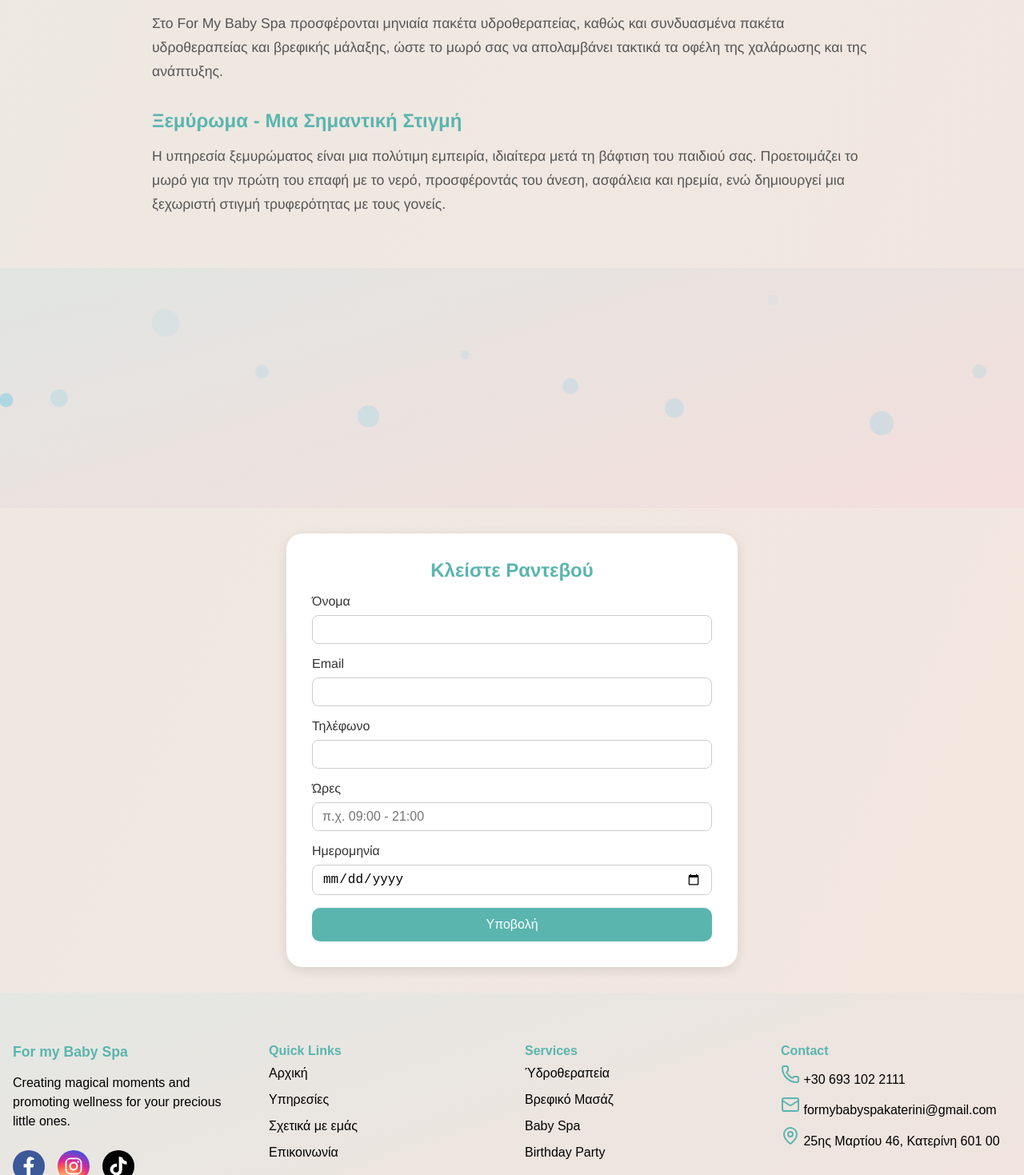
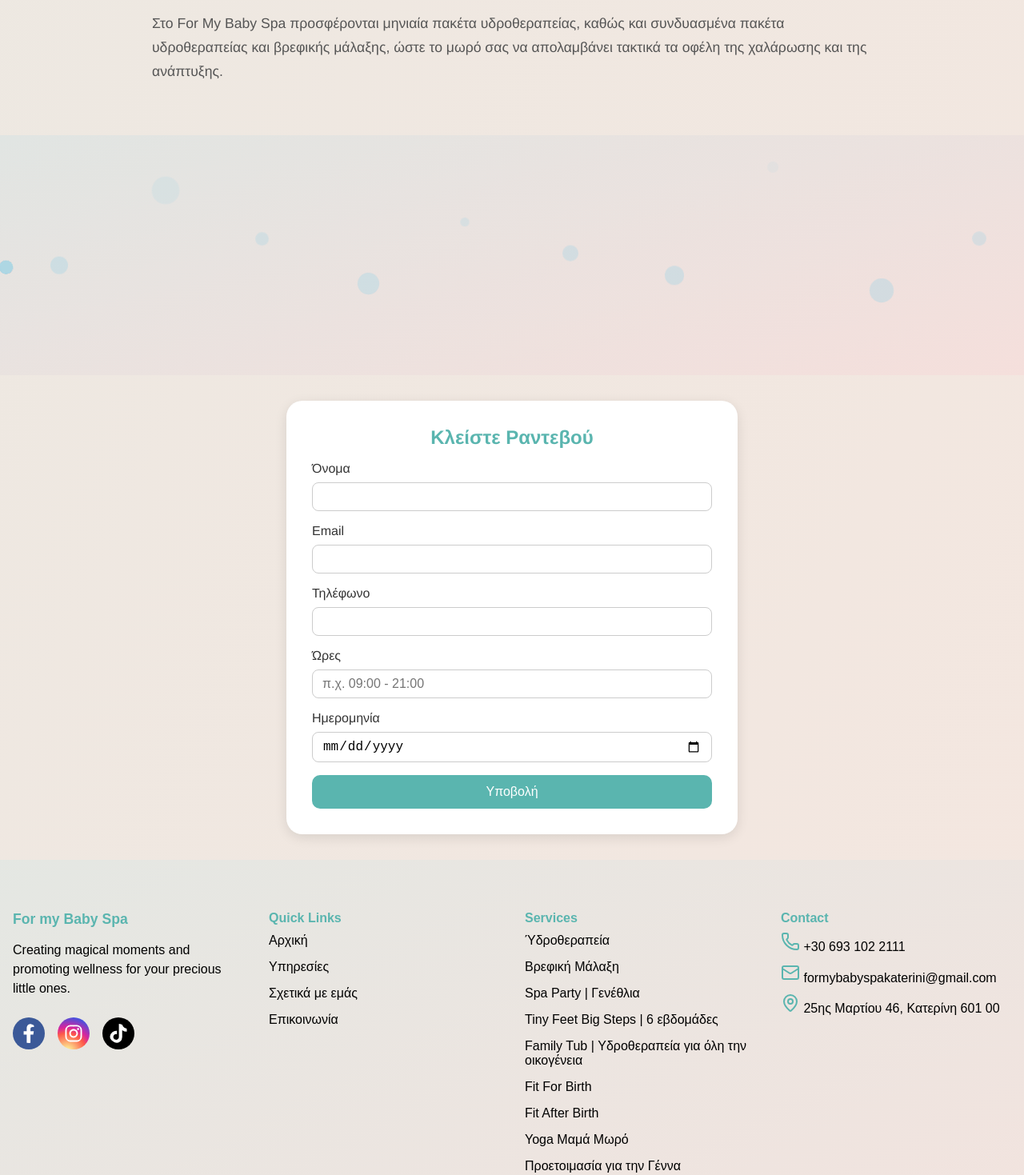
Before and after one commit to FlorianChazizi/formybabyspa, a React (Vite) app: page /hydrotherapy in a window 1280 px wide. Shown: the part 1521-2990 px from the top of the page at 80% size. Built offline with nearby package versions, Linux system fonts and the light colour scheme; no server answers.

Commit message:
typos in navbar,footer,service section, hydrotherapy

```diff
--- a/src/components/Footer.tsx
+++ b/src/components/Footer.tsx
@@ -54,9 +54,18 @@ export default function Footer() {
   <ul className="footer-list">
     {[
       { name: "Ύδροθεραπεία", url: "/hydrotherapy" },
-      { name: "Βρεφικό Μασάζ", url: "/massage" },
-      { name: "Baby Spa", url: "#service3" },
-      { name: "Birthday Party", url: "/party" },
+      { name: "Βρεφική Μάλαξη", url: "/massage" },
+      { name: "Spa Party | Γενέθλια", url: "/party" },
+      { name: "Tiny Feet Big Steps | 6 εβδομάδες", url: "/tiny-feet-big-steps" },
+      { name: "Family Tub | Υδροθεραπεία για όλη την οικογένεια", url: "/family-tub" },
+      { name: "Fit For Birth", url: "/fit-for-birth" },
+      { name: "Fit After Birth", url: "/fit-after-birth" },
+      { name: "Yoga Μαμά Μωρό", url: "/yoga-mama-mwro" },
+      { name: "Προετοιμασία για την Γέννα", url: "/proetimasia-gia-thn-genna" },
+      { name: "Μαθήματα Θηλασμού", url: "/mathimata-thilasmou" },
+      { name: "Μαθήματα Βρεφικής Μάλαξης", url: "/mathimata-vrefikis-malaxis" },
+      { name: "Ξεμύρωμα", url: "/ksemiroma" },
+
     ].map(service => (
       <li className="service-link" key={service.name}>
         <a
--- a/src/components/Hydrotherapy.tsx
+++ b/src/components/Hydrotherapy.tsx
@@ -65,12 +65,6 @@ export default function HydrotherapyPage() {
                 <p>Στο For My Baby Spa προσφέρονται μηνιαία πακέτα υδροθεραπείας, καθώς και
                     συνδυασμένα πακέτα υδροθεραπείας και βρεφικής μάλαξης, ώστε το μωρό σας να
                     απολαμβάνει τακτικά τα οφέλη της χαλάρωσης και της ανάπτυξης.</p>
-                <h2>Ξεμύρωμα - Μια Σημαντική Στιγμή</h2>
-                <p>Η υπηρεσία ξεμυρώματος είναι μια πολύτιμη εμπειρία, ιδιαίτερα μετά τη βάφτιση
-                    του παιδιού σας. Προετοιμάζει το μωρό για την πρώτη του επαφή με το νερό,
-                    προσφέροντάς του άνεση, ασφάλεια και ηρεμία, ενώ δημιουργεί μια ξεχωριστή
-                    στιγμή τρυφερότητας με τους γονείς.</p>
-
             </div>
 
             <BubblesBackground />
--- a/src/components/Navbar.tsx
+++ b/src/components/Navbar.tsx
@@ -50,7 +50,7 @@ export default function Navbar() {
             </a>
             <div className="dropdown-menu" >
               <a href="/hydrotherapy">Υδροθεραπεία</a>
-              <a href="/massage">Βρεφικό Μασάζ</a>
+              <a href="/massage">Βρεφική Μάλαξη</a>
               <a href="/party">Spa Party</a>
               <a href="/tiny-feet-big-steps">Tiny Feet Big Steps</a>
               <a href="/family-tub">Family Tub</a>
@@ -99,7 +99,7 @@ export default function Navbar() {
           {isServicesOpen && (
             <div className="mobile-dropdown">
               <a href="/hydrotherapy" onClick={() => setIsOpen(false)}>Υδροθεραπεία</a>
-              <a href="/massage" onClick={() => setIsOpen(false)}>Βρεφικό Μασάζ</a>
+              <a href="/massage" onClick={() => setIsOpen(false)}>Βρεφική Μάλαξη</a>
               <a href="/party" onClick={() => setIsOpen(false)}>Spa Party</a>
               <a href="/tiny-feet-big-steps" onClick={() => setIsOpen(false)}>Tiny Feet Big Steps</a>
               <a href="/family-tub" onClick={() => setIsOpen(false)}>Family Tub</a>
--- a/src/components/Party.tsx
+++ b/src/components/Party.tsx
@@ -1,12 +1,12 @@
-import partyImg from "../assets/Spa Party.jpg"; // replace with your image
+import partyImg from "../assets/Spa Party.jpg";
 import "../styles/party.css";
 import ContactForm from "./Contact-form";
 import BubblesBackground from "./BubblesBackground";
 import { useEffect } from "react";
 import { useLocation } from "react-router-dom";
-import party1Image from "../assets/section1.jpeg";     // image between package 1 & 2
-import party2Image from "../assets/section2.jpeg";     // image between package 2 & 3
-import party3Image from "../assets/section3.jpeg";     // image between package 3 & 4
+// import party1Image from "../assets/section1.jpeg";
+// import party2Image from "../assets/section2.jpeg";
+import party3Image from "../assets/section3.jpeg";
 export default function PartyPage() {
   const { pathname } = useLocation();
 
@@ -54,10 +54,10 @@ export default function PartyPage() {
         </ul>
 
         <p>
-          <b>Διάρκεια:</b><br />
+
          Για περισσότερες πληροφορίες ή διευκρινίσεις, μπορείτε να επικοινωνήσετε μαζί μας!
         </p>
-              <img src={party1Image} alt="Baby Spa Party - Πακέτο 1" className="package-image"  loading="lazy"/>
+              {/* <img src={party1Image} alt="Baby Spa Party - Πακέτο 1" className="package-image"  loading="lazy"/> */}
 
       {/* Πακέτο 2 */}
         <h3>Πακέτο 2 “Μαγικά Γενέθλια” ✨</h3>
@@ -77,10 +77,10 @@ export default function PartyPage() {
           <li>Ηλεκτρονικές προσκλήσεις</li>
         </ul>
         <p>
-          <b>Διάρκεια:</b><br />
+
          Για περισσότερες πληροφορίες ή διευκρινίσεις, μπορείτε να επικοινωνήσετε μαζί μας!
         </p>
-        <img src={party2Image} alt="Baby Spa Party - Πακέτο 2" className="package-image"  loading="lazy"/>
+        {/* <img src={party2Image} alt="Baby Spa Party - Πακέτο 2" className="package-image"  loading="lazy"/> */}
 
         {/* Πακέτο 3 */}
         <h3>Πακέτο 3 “Mini Party” ✨</h3>
@@ -93,7 +93,6 @@ export default function PartyPage() {
           <li>Μασάζ με αρωματική, απαλή κρεμούλα</li>
         </ul>
         <p>
-          <b>Διάρκεια:</b><br />
          Για περισσότερες πληροφορίες ή διευκρινίσεις, μπορείτε να επικοινωνήσετε μαζί μας!
         </p>
         <img src={party3Image} alt="Baby Spa Party - Πακέτο 3" className="package-image"  loading="lazy"/>
--- a/src/components/Service-section.tsx
+++ b/src/components/Service-section.tsx
@@ -32,7 +32,7 @@ const services = [
   },
   {
     icon: Hand,
-    title: "Βρεφικό Μασάζ | Η τρυφερή τέχνη της φροντίδας",
+    title: "Βρεφική Μάλαξη| Η τρυφερή τέχνη της φροντίδας",
     description: "Η σωματική επαφή είναι το πιο δυνατό, θεραπευτικό και καθησυχαστικό συναίσθημα για το μωρό σας. Το βρεφικό μασάζ δεν είναι απλώς μια στιγμή τρυφερότητας.",
     price: "35 €",
     image: massage,
```
